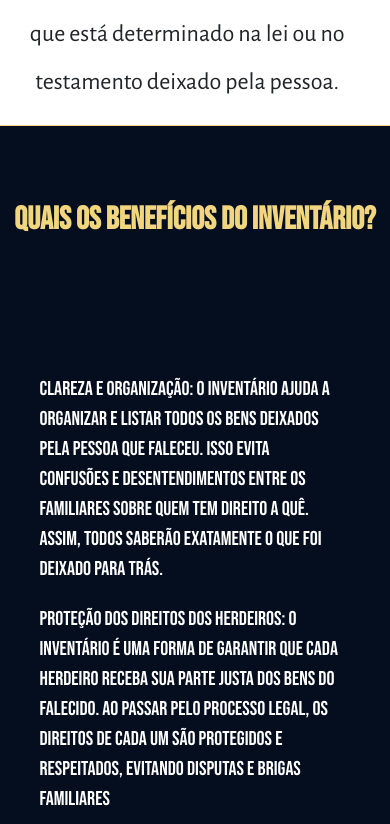
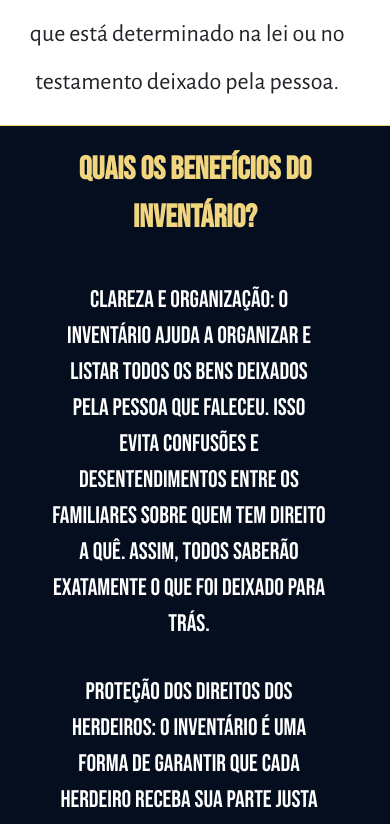
Before and after one commit to Lukelupus/LANDING-PAGE-INVENTARIO, a plain HTML site: page index.html in a window 390 px wide. Shown: the part 1868-2692 px from the top of the page. Drawn offline with nearby package versions, Linux system fonts and the light colour scheme.

Commit message:
fix display

```diff
--- a/css/styles.css
+++ b/css/styles.css
@@ -152,7 +152,7 @@ nav {
   display: flex;
   flex-direction: row;
   justify-content: space-between;
-  align-items: center;
+
   width: 100%;
   margin-top: 2em;
 }
@@ -178,11 +178,10 @@ nav {
 }
 
 .informativo {
-  text-align: left;
+  text-align: center;
   color: #fff;
-  width: 50%;
-  padding-left: 100px;
-  font-size: 1.25em;
+  width: 100%;
+  font-size: 1.5em;
   padding-bottom: 2em;
 
 }
@@ -299,6 +298,7 @@ a:visited {
 
 .inventario-o-que-title {
   color: #050e1f;
+
 }
 
 .white-section .inventario-o-que-title {
@@ -438,6 +438,7 @@ a:visited {
 .card {
   display: flex;
   flex-direction: column;
+  flex-flow: column;
   background-color: #050e1f;
   color: #ffff;
   border: 1px solid #f1d67f;
@@ -571,12 +572,15 @@ a:visited {
   .row {
     align-items: center;
     justify-content: center;
+    margin: 0;
   }
   .map {
   width: 75%;
   }
+
+
   .pricing-title {
-    padding: 70px 0px;
+    padding: 20px 70px 0px;
   }
   ul .informativo-list::before {
     content: none;
@@ -608,10 +612,16 @@ width: 90%;
     flex-direction: column;
     align-items: center;
     gap: 0;
+    padding: 0;
   }
 
   .cta-buttons .btn {
     width: 40%;
+}
+
+.card {
+  border: none;
+  width: 100%;
 }
 
   .card-row {
@@ -619,7 +629,8 @@ width: 90%;
   }
 
   .informativo-list {
-    margin: 20px
+    margin: 2rem;
+    gap: 2rem;
   }
   .informativo-img {
     display: none;
--- a/index.html
+++ b/index.html
@@ -162,7 +162,7 @@
         </ul>
 
       </div>
-      <img class="informativo-img" src="images/invetario-como-fazer.png" alt="como fazer o inventario">
+
     </div>
 
 
```
